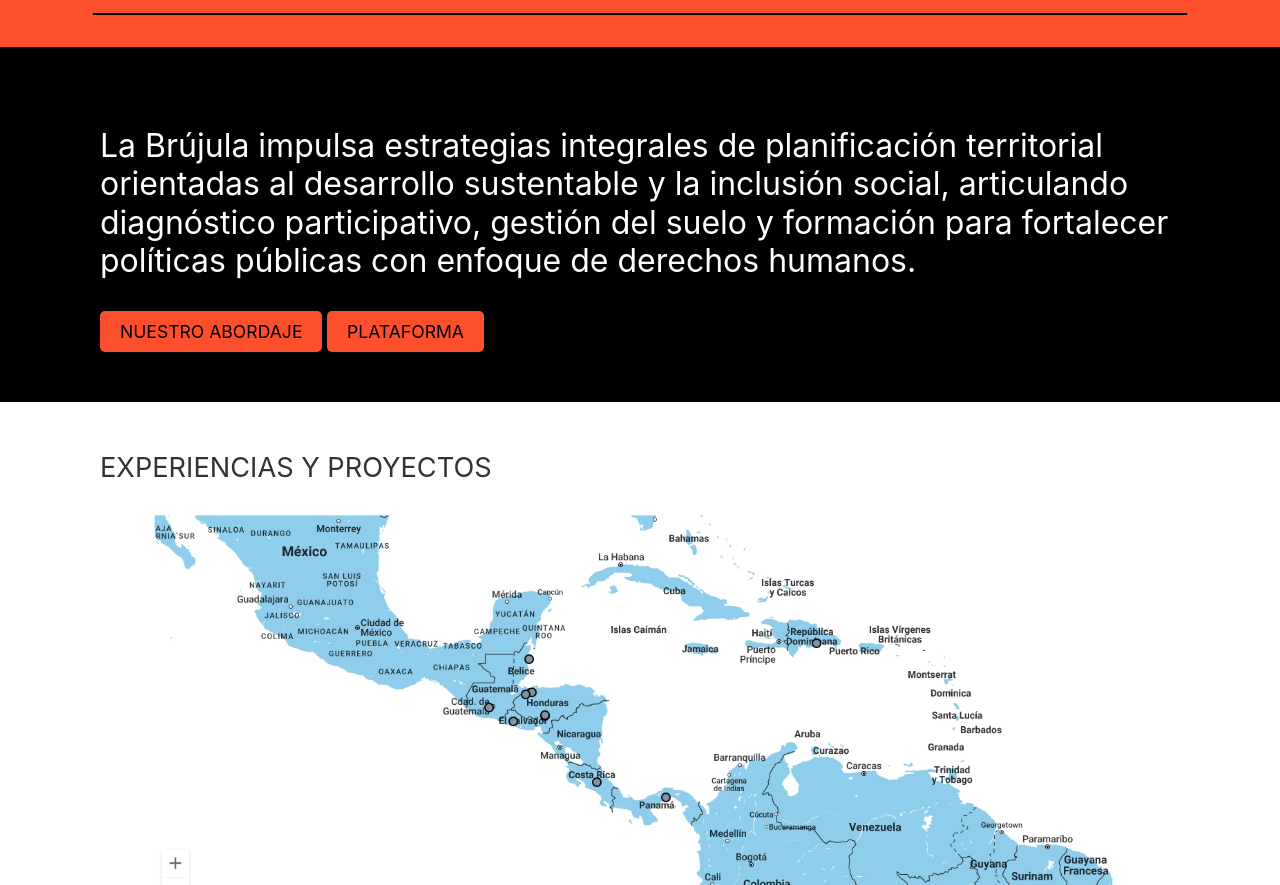
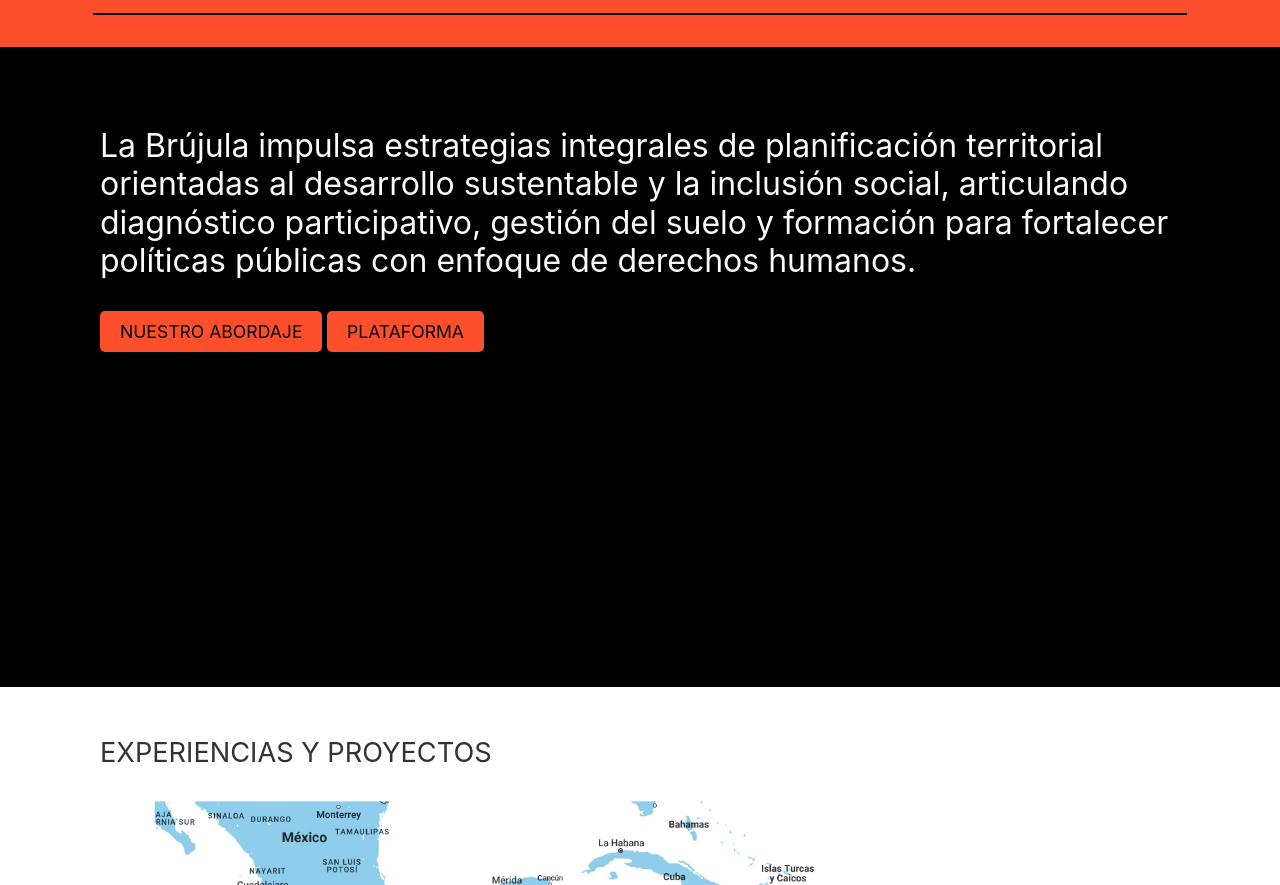
Before and after one commit to santifederico/labrujula, a website: page index.html in a window 1280 px wide. Shown: the part 67-952 px from the top of the page. Drawn offline with nearby package versions, Linux system fonts and the light colour scheme.

Commit message:
Se agregan animaciones en todas las paginas y transiciones. Se modifico la altura de las secciones para que se vean de a una.

```diff
--- a/index.html
+++ b/index.html
@@ -8,13 +8,13 @@
         content="Descubre La Brújula: estrategias de planificación territorial para el desarrollo sostenible y la inclusión social con enfoque en derechos humanos. Conoce nuestros proyectos y servicios.">
     <meta name="keywords"
         content="planificación territorial, desarrollo sostenible, inclusión social, derechos humanos, gestión del territorio, diagnósticos participativos, políticas públicas, fortalecimiento institucional, capacitación, urbanismo, territorio, proyectos sociales, estrategias planificación territorial desarrollo sostenible, inclusión social enfoque derechos humanos, herramientas gestión del territorio, asesoría políticas públicas urbanas">
-
-
     <title>INICIO | La Brújula</title>
     <link rel="stylesheet" href="./css/style.css">
+    <link rel="stylesheet" href="https://cdnjs.cloudflare.com/ajax/libs/animate.css/4.1.1/animate.min.css" />
+
 </head>
 
-<body>
+<body class="animate__animated animate__fadeIn body-fade">
     <header>
         <div class="brand">
             <a href="#" class="brand-link">
@@ -42,8 +42,8 @@
         <hr class="header-separator">
     </header>
     <main>
-        <section class="bloque-negro">
-            <h1>La Brújula impulsa estrategias integrales de planificación territorial orientadas al desarrollo
+        <section class="bloque-index">
+            <h1 class="animate__animated animate__fadeIn h1-index">La Brújula impulsa estrategias integrales de planificación territorial orientadas al desarrollo
                 sustentable y la inclusión social, articulando diagnóstico participativo, gestión del suelo y
                 formación para fortalecer políticas públicas con enfoque de derechos humanos.</h1>
             <button class="button-orange"><a href="./pages/que-hacemos.html#titulo-abordaje">NUESTRO
@@ -51,7 +51,7 @@
             <button class="button-orange"><a
                     href="https://santifederico.github.io/plataforma-brujula">PLATAFORMA</a></button>
         </section>
-        <section class="bloque-blanco">
+        <section class="bloque-blanco animate-on-scroll">
             <h2 id="titulo-experiencias">EXPERIENCIAS Y PROYECTOS</h2>
             <div class="container-map">
                 <img src="./assets/img/mapa-temp.jpg" alt="Mapa con experiencias y proyectos">
@@ -133,6 +133,24 @@
         </div>
     </footer>
     <script>
+        document.addEventListener("DOMContentLoaded", function () {
+            const elements = document.querySelectorAll(".animate-on-scroll");
+
+            const observer = new IntersectionObserver((entries, observer) => {
+                entries.forEach(entry => {
+                    if (entry.isIntersecting) {
+                        entry.target.classList.add("animated-visible", "animate__animated", "animate__fadeInUp");
+                        observer.unobserve(entry.target); // Solo una vez
+                    }
+                });
+            }, {
+                threshold: 0.1, // 10% del elemento visible
+            });
+
+            elements.forEach(el => observer.observe(el));
+        });
+    </script>
+    <script>
         function toggleMenu() {
             const navbar = document.getElementById('navbar');
             navbar.classList.toggle('active');
--- /dev/null
+++ b/sass/components/_animations.scss
@@ -0,0 +1,19 @@
+.h1-index {
+  --animate-duration: 6s;
+}
+
+.body-fade {
+  --animate-duration: 3s;
+}
+
+.animate-on-scroll {
+  opacity: 0;
+  transform: translateY(30px); // para que suba al aparecer
+  transition: opacity 0.3s ease-out, transform 0.3s ease-out;
+}
+
+.animated-visible {
+  opacity: 1;
+  transform: translateY(0);
+  --animate-duration: 2s;
+}
--- a/sass/layouts/_sections.scss
+++ b/sass/layouts/_sections.scss
@@ -1,9 +1,11 @@
+.bloque-index,
 .bloque-negro,
 .bloque-blanco,
 .bloque-verde,
 .bloque-naranja,
 .bloque-cyan {
   padding: 3.125rem 6.25rem;
+  min-height: 80vh;
 
   h1 {
     font-size: 2rem;
@@ -37,6 +39,7 @@
   }
 }
 
+.bloque-index { background-color: $color-negro; color: $color-blanco; }
 .bloque-negro { background-color: $color-negro; color: $color-blanco; }
 .bloque-blanco { background-color: $color-blanco; color: #333; }
 .bloque-verde { background-color: $color-verde; color: $color-blanco; }
--- a/sass/style.scss
+++ b/sass/style.scss
@@ -5,6 +5,7 @@
 @import './layouts/_grid';
 @import './layouts/_sections';
 @import './layouts/_responsive';
+@import './components/_animations';
 @import './components/_buttons';
 @import './components/_cards';
 @import './components/_form';
```
Also changed, not shown: pages/contacto.html (+20 -3 lines), pages/que-hacemos.html (+22 -3 lines), pages/quienes-somos.html (+20 -2 lines), pages/recursos.html (+19 -1 lines), css/style.css, 1 other file.
